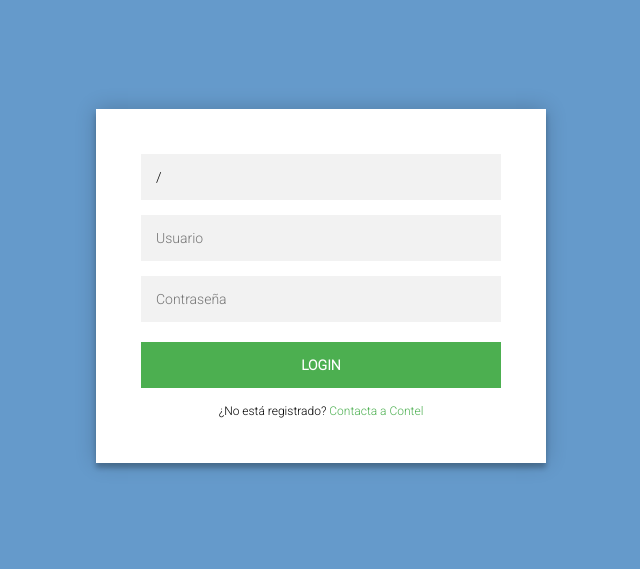
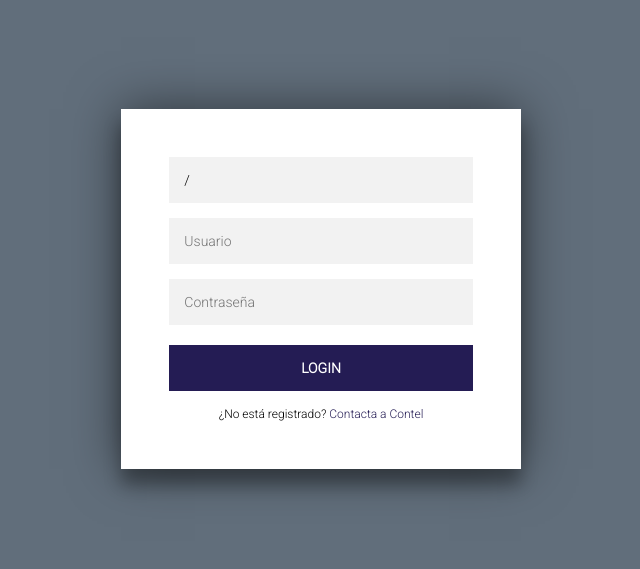
Before and after one commit to FrandaContel/PortalCautivo, a Django app: template portal/templates/login.html in a window 1280 px wide. Shown: the top 569 px of the page, without its empty margins (319-959 px from the left). Run offline with Django 5.2, Linux system fonts and the light colour scheme; the template is opened without the code that fills it, so the values that code supplies are empty.

Commit message:
Update inicio.css

```diff
--- a/portal/static/inicio.css
+++ b/portal/static/inicio.css
@@ -1,7 +1,7 @@
 @import url(https://fonts.googleapis.com/css?family=Roboto:300);
 
 .login-page {
-  width: 60%;
+  width: 80%;
   padding: 8% 0 0;
   margin: auto;
   display:grid;
@@ -10,11 +10,11 @@
   position: relative;
   z-index: 1;
   background: #FFFFFF;
-  max-width: 360px;
-  margin: 0 auto 100px;
-  padding: 45px;
+  max-width: 30%;
+  margin: 0 auto 10%;
+  padding: 3rem;
   text-align: center;
-  box-shadow: 0 0 20px 0 rgba(0, 0, 0, 0.2), 0 5px 5px 0 rgba(0, 0, 0, 0.24);
+  box-shadow: 0 0 3rem 0 rgba(0, 0, 0, 0.5), 0 1rem 1rem 0 rgba(0, 0, 0, 0.30);
   -webkit-animation: fadeinout 2s linear forwards;
   animation: fadeinout 2s linear forwards;
 }
@@ -33,7 +33,7 @@
   font-family: "Roboto", sans-serif;
   text-transform: uppercase;
   outline: 0;
-  background: #4CAF50;
+  background: #241c54;
   width: 100%;
   border: 0;
   padding: 15px;
@@ -46,7 +46,7 @@
   cursor: pointer;
 }
 .form button:hover,.form button:active,.form button:focus {
-  background: #43A047;
+  background: #241c54;
 }
 .form .message {
   margin: 16px 0 0;
@@ -54,11 +54,11 @@
   font-size: 12px;
 }
 .form .message a {
-  color: #4CAF50;
+  color: #241c54;
   text-decoration: none;
 }
 body {
-  background: #659ACB; /* fallback for old browsers */
+  background: #14283bab; /* fallback for old browsers */
   font-family: "Roboto", sans-serif;
   -webkit-font-smoothing: antialiased;
   -moz-osx-font-smoothing: grayscale;
```
